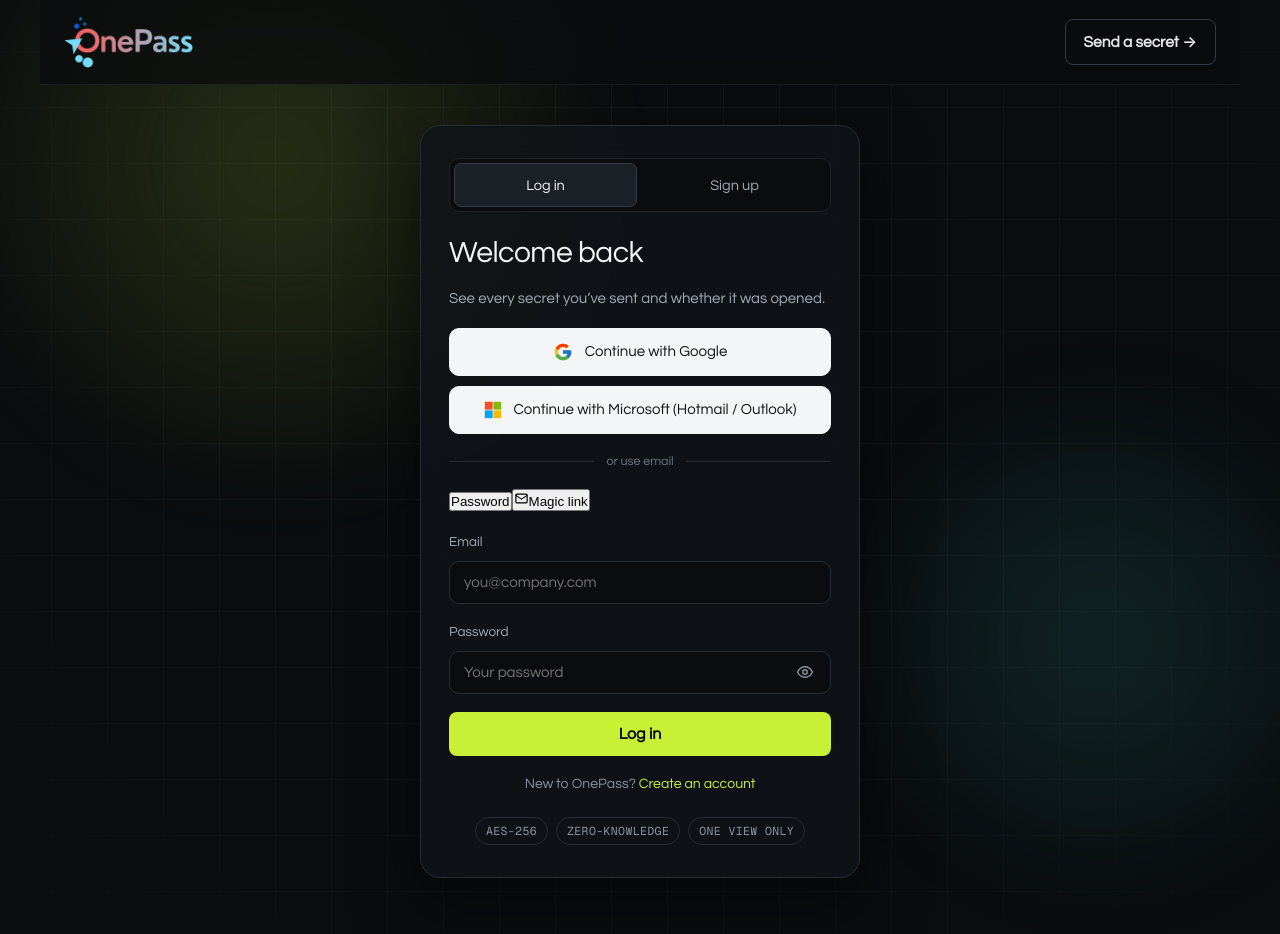
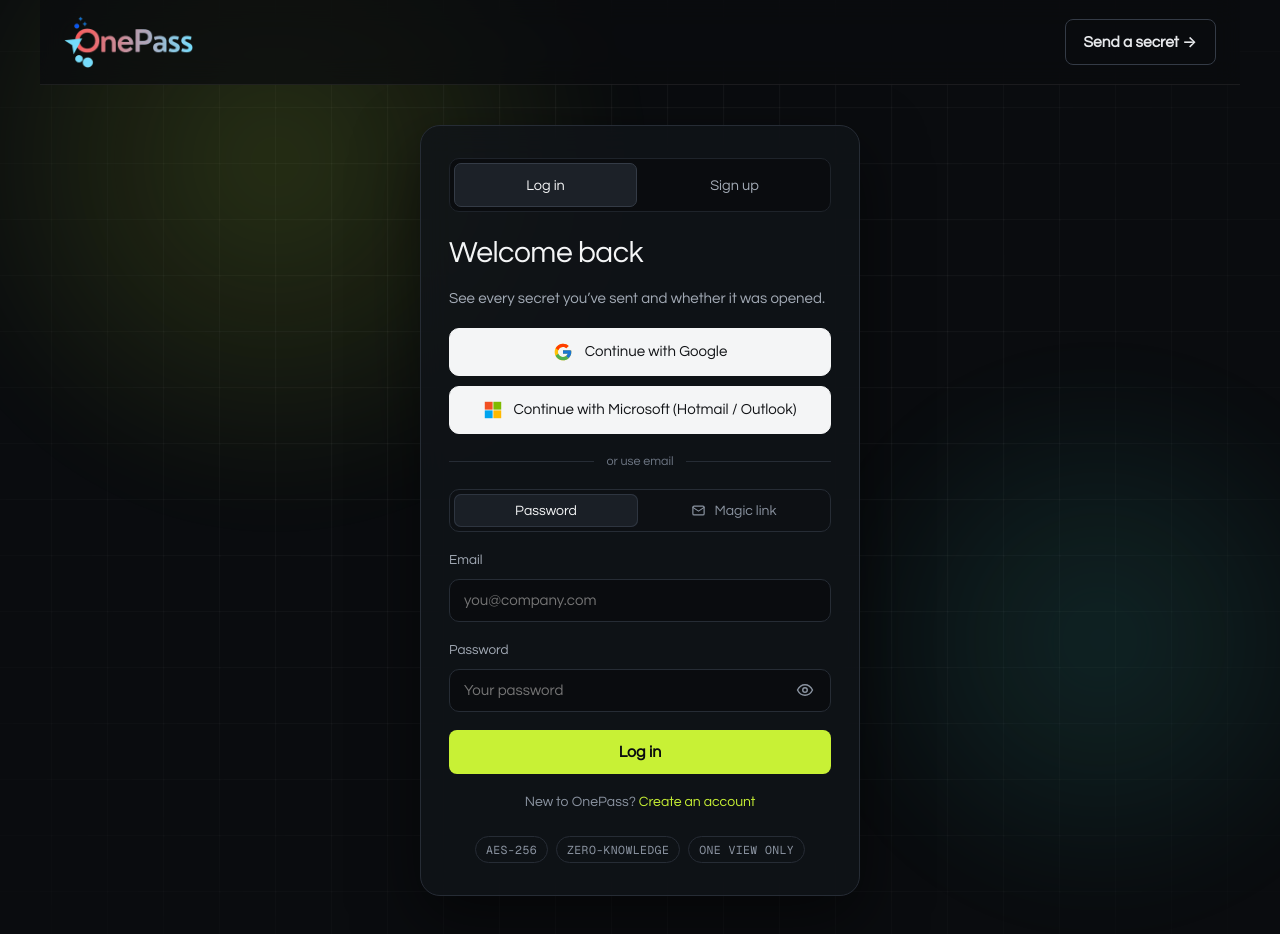
Before and after one commit to pulkitverma-commits/grokpass, a Next.js app: page /login in a window 1280 px wide. Shown: the top 934 px of the page. Built offline with nearby package versions, Linux system fonts and the light colour scheme; no server answers.

Commit message:
Add styles for user avatar and authentication methods

```diff
--- a/app/globals.css
+++ b/app/globals.css
@@ -98,6 +98,10 @@
   transition: border-color .2s, color .2s, transform .2s;
 }
 .nav-icon:hover { border-color: var(--gp-accent); color: var(--gp-accent) !important; transform: translateY(-1px); }
+.nav-icon.has-user { padding: 0; overflow: hidden; }
+.user-avatar { display: inline-grid; place-items: center; flex: none; border-radius: 50%; overflow: hidden; line-height: 1; }
+.user-avatar img { width: 100%; height: 100%; object-fit: cover; display: block; }
+.user-avatar.is-placeholder { background: linear-gradient(135deg, #FF5757 0%, #79DEFE 100%); color: #fff; text-shadow: 0 1px 2px rgba(0,0,0,.25); }
 
 /* Text selection */
 ::selection { background: #D7FF39; color: #000; }
@@ -549,3 +553,81 @@
 .legal code { font-family: 'Geist Mono', ui-monospace, monospace; color: #E6E8EB; }
 .legal-updated { font-family: 'Geist Mono', ui-monospace, monospace; font-size: 12.5px !important; color: #6E7784 !important; margin: 0 0 28px; }
 .legal-links { margin-top: 48px; padding-top: 20px; border-top: 1px solid #262C35; font-size: 14px !important; }
+
+/* Login: email method toggle + magic link */
+.auth-method { display: grid; grid-template-columns: 1fr 1fr; gap: 4px; padding: 4px; border: 1px solid #262C35; border-radius: 10px; background: #0D1014; }
+.auth-method button { display: inline-flex; align-items: center; justify-content: center; gap: 8px; padding: 9px 10px; border: 0; border-radius: 7px; background: transparent; color: #8A93A0; font-family: inherit; font-size: 14px; cursor: pointer; transition: background-color .2s, color .2s; }
+.auth-method button:hover { color: #F4F5F6; }
+.auth-method button.on { background: #1A1F26; color: #F4F5F6; box-shadow: inset 0 0 0 1px #2E3540; }
+.auth-method button:focus-visible { outline: 2px solid var(--gp-accent); outline-offset: 2px; }
+.magic-hint { margin: -6px 0 0; font-size: 13.5px; color: #8A93A0; }
+.magic-sent { display: flex; flex-direction: column; align-items: center; gap: 12px; text-align: center; padding: 22px 18px; border-radius: 12px; border: 1px solid color-mix(in srgb, var(--gp-accent) 35%, transparent); background: color-mix(in srgb, var(--gp-accent) 6%, transparent); color: var(--gp-accent); }
+.magic-sent p { margin: 0; font-size: 14.5px; line-height: 1.55; color: #C9CED6; }
+.magic-sent strong { color: #F4F5F6; font-weight: 400; }
+.magic-sent span { color: #F4F5F6; word-break: break-all; }
+.magic-actions { display: flex; gap: 16px; flex-wrap: wrap; justify-content: center; }
+.magic-actions button { background: none; border: 0; padding: 0; color: var(--gp-accent); font-family: inherit; font-size: 13.5px; cursor: pointer; }
+.magic-actions button:disabled { color: #6E7784; cursor: default; }
+.magic-actions button:hover:not(:disabled) { text-decoration: underline; }
+
+/* Dashboard */
+.dash-header { display: flex; justify-content: space-between; align-items: center; padding: 16px 24px; position: relative; z-index: 20; }
+.dash-header-right { display: flex; align-items: center; gap: 14px; }
+.dash-user { position: relative; }
+.dash-avatar { width: 44px; height: 44px; border-radius: 50%; border: 1px solid #2E3540; background: #151A20; display: grid; place-items: center; overflow: hidden; cursor: pointer; padding: 0; font-family: inherit; transition: border-color .2s; }
+.dash-avatar:hover, .dash-avatar[aria-expanded="true"] { border-color: var(--gp-accent); }
+.dash-menu { position: absolute; right: 0; top: calc(100% + 10px); min-width: 240px; background: #11151A; border: 1px solid #262C35; border-radius: 12px; padding: 6px; box-shadow: 0 24px 48px rgba(0,0,0,.5); }
+.dash-menu-who { display: flex; flex-direction: column; gap: 2px; padding: 10px 12px 12px; border-bottom: 1px solid #1E232A; margin-bottom: 6px; }
+.dash-menu-who strong { color: #F4F5F6; font-weight: 400; font-size: 14.5px; }
+.dash-menu-who span { color: #8A93A0; font-size: 13px; word-break: break-all; }
+.dash-menu button { width: 100%; text-align: left; background: none; border: 0; border-radius: 8px; padding: 10px 12px; color: #E6E8EB; font-family: inherit; font-size: 14px; cursor: pointer; }
+.dash-menu button:hover { background: #1A1F26; color: #ff8a8a; }
+.dash { padding-top: 32px; padding-bottom: 96px; display: flex; flex-direction: column; gap: 28px; }
+.dash-muted { color: #8A93A0; font-size: 14px; margin: 0; }
+.dash-hello h1 { font-size: clamp(2rem, 4vw, 2.9rem); font-weight: 400; letter-spacing: -1px; color: #F4F5F6; margin: 10px 0 6px; }
+.dash-stats { display: grid; grid-template-columns: repeat(4, minmax(0, 1fr)); gap: 16px; }
+.dash-card, .dash-panel { background: rgba(17,21,26,0.82); backdrop-filter: blur(14px); border: 1px solid #232831; border-radius: 16px; }
+.dash-card { padding: 20px; display: flex; flex-direction: column; gap: 10px; min-width: 0; }
+.dash-label { font-family: 'Geist Mono', ui-monospace, monospace; font-size: 11.5px; letter-spacing: .8px; text-transform: uppercase; color: #6E7784; }
+.dash-big { font-size: 32px; font-weight: 400; color: #F4F5F6; line-height: 1.1; }
+.dash-big small { font-size: 18px; color: #6E7784; }
+.dash-bar { height: 6px; border-radius: 99px; background: #1E232A; overflow: hidden; }
+.dash-bar div { height: 100%; border-radius: inherit; background: var(--gp-accent); transition: width .6s ease; }
+.dash-bar div.hot { background: #FF9F5A; }
+.dash-link { color: var(--gp-accent); font-size: 14px; }
+.dash-link:hover { text-decoration: underline; }
+.dash-grid { display: grid; grid-template-columns: minmax(0, 1fr) 340px; gap: 16px; align-items: start; }
+.dash-panel { padding: 22px; display: flex; flex-direction: column; gap: 14px; min-width: 0; }
+.dash-panel h2 { margin: 0; font-size: 19px; font-weight: 400; color: #F4F5F6; }
+.dash-panel h3 { margin: 0 0 4px; font-size: 15.5px; font-weight: 400; color: #F4F5F6; }
+.dash-panel-head { display: flex; justify-content: space-between; align-items: flex-start; gap: 12px; }
+.dash-panel-head p { margin-top: 4px; }
+.dash-ghost { background: none; border: 1px solid #2E3540; border-radius: 8px; padding: 7px 12px; color: #C9CED6; font-family: inherit; font-size: 13px; cursor: pointer; }
+.dash-ghost:hover { border-color: var(--gp-accent); color: var(--gp-accent); }
+.dash-empty { display: flex; flex-direction: column; align-items: center; gap: 14px; text-align: center; padding: 40px 16px; color: var(--gp-accent); border: 1px dashed #2A3039; border-radius: 12px; }
+.dash-empty p { margin: 0; color: #8A93A0; font-size: 14.5px; max-width: 340px; }
+.dash-list { list-style: none; margin: 0; padding: 0; display: flex; flex-direction: column; }
+.dash-list li { display: flex; align-items: center; gap: 14px; padding: 14px 4px; border-top: 1px solid #1B2027; }
+.dash-list li:first-child { border-top: 0; }
+.dash-type { width: 38px; height: 38px; border-radius: 10px; display: grid; place-items: center; flex: none; color: var(--gp-accent); background: color-mix(in srgb, var(--gp-accent) 8%, transparent); border: 1px solid color-mix(in srgb, var(--gp-accent) 22%, transparent); }
+.dash-type.file { color: #79DEFE; background: rgba(121,222,254,.08); border-color: rgba(121,222,254,.25); }
+.dash-item { display: flex; flex-direction: column; gap: 3px; min-width: 0; flex: 1; }
+.dash-item strong { font-weight: 400; color: #F4F5F6; font-size: 15px; }
+.dash-item span { color: #8A93A0; font-size: 13px; }
+.dash-chip { display: inline-flex; align-items: center; gap: 6px; flex: none; padding: 5px 10px; border-radius: 999px; font-family: 'Geist Mono', ui-monospace, monospace; font-size: 11.5px; letter-spacing: .4px; border: 1px solid #2A3039; color: #8A93A0; }
+.dash-chip.waiting { color: var(--gp-accent); border-color: color-mix(in srgb, var(--gp-accent) 35%, transparent); background: color-mix(in srgb, var(--gp-accent) 7%, transparent); }
+.dash-chip.opened { color: #FF9F5A; border-color: rgba(255,159,90,.35); background: rgba(255,159,90,.07); }
+.dash-clear { align-self: flex-start; background: none; border: 0; padding: 0; color: #6E7784; font-family: inherit; font-size: 12.5px; cursor: pointer; }
+.dash-clear:hover { color: #ff8a8a; }
+.dash-side { display: flex; flex-direction: column; gap: 16px; }
+.dash-ref { display: flex; align-items: center; gap: 8px; padding: 6px 6px 6px 12px; border: 1px solid #262C35; border-radius: 10px; background: #0D1014; }
+.dash-ref code { flex: 1; min-width: 0; overflow: hidden; text-overflow: ellipsis; white-space: nowrap; font-family: 'Geist Mono', ui-monospace, monospace; font-size: 12.5px; color: #C9CED6; }
+.dash-ref button { flex: none; border: 0; border-radius: 7px; padding: 8px 12px; background: var(--gp-accent); color: #0A0C0F; font-family: inherit; font-size: 13px; cursor: pointer; }
+.dash-ref button:disabled { opacity: .5; cursor: default; }
+.dash-secure { flex-direction: row; gap: 14px; color: var(--gp-accent); }
+.dash-secure p { font-size: 13.5px; line-height: 1.55; }
+.dash-gate { max-width: 440px; margin: 72px auto; text-align: center; display: flex; flex-direction: column; align-items: center; gap: 14px; padding: 40px 32px; color: var(--gp-accent); background: rgba(17,21,26,0.82); border: 1px solid #232831; border-radius: 18px; }
+.dash-gate h1 { margin: 0; font-size: 26px; font-weight: 400; color: #F4F5F6; }
+.dash-gate p { margin: 0 0 6px; color: #8A93A0; }
+@media (max-width: 960px) { .dash-stats { grid-template-columns: repeat(2, minmax(0, 1fr)); } .dash-grid { grid-template-columns: 1fr; } }
+@media (max-width: 520px) { .dash-stats { gap: 10px; } .dash-big { font-size: 26px; } .dash-header-right .gp-btn { display: none; } .dash-list li { flex-wrap: wrap; } }
```
